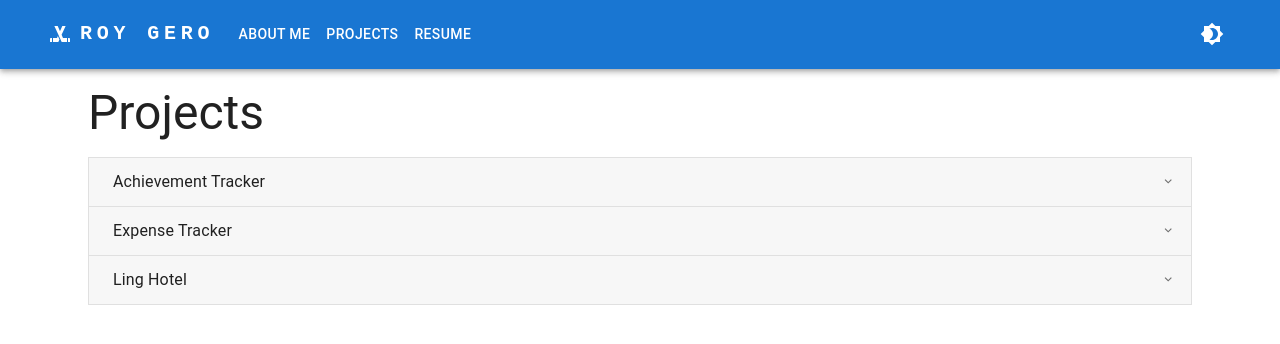
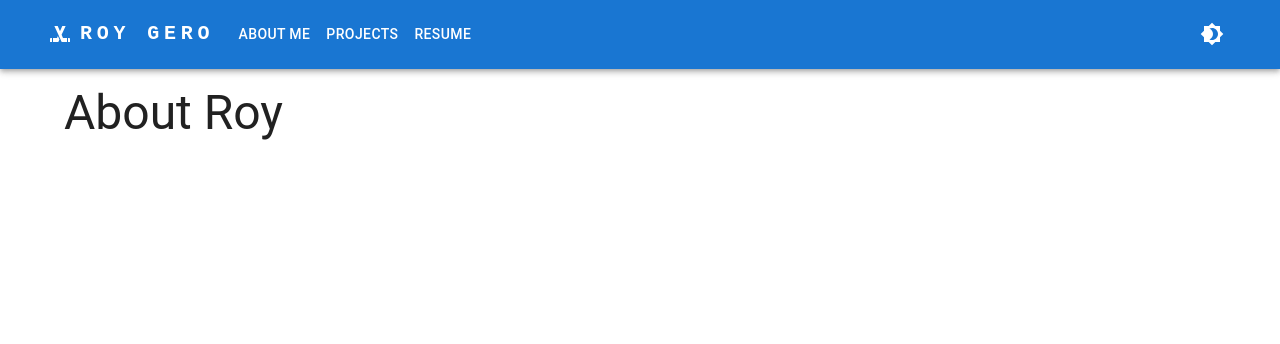
Before and after one commit to rgero/Portfolio, a React (Vite) app in the folder portfolio/: page /about in a window 1280 px wide. Shown: the top 344 px of the page. Built offline with nearby package versions, Linux system fonts and the light colour scheme.

Commit message:
Starting to work on the About Page

```diff
--- a/portfolio/src/App.tsx
+++ b/portfolio/src/App.tsx
@@ -2,6 +2,7 @@ import 'bootstrap/dist/css/bootstrap.min.css';
 
 import { BrowserRouter, Route, Routes } from 'react-router-dom';
 
+import AboutPage from './pages/AboutPage';
 import AppLayout from './ui/AppLayout';
 import { DarkModeProvider } from './context/DarkModeContext';
 import ProjectListPage from './pages/ProjectListPage';
@@ -16,7 +17,7 @@ const App = () => {
             <AppLayout/>
           }>
             <Route index element={<ProjectListPage/>}/>
-            <Route path='/about' element={<ProjectListPage/>} />
+            <Route path='/about' element={<AboutPage/>} />
             <Route path="/projects" element={<ProjectListPage/>}/>
             <Route path="/resume" element={<ProjectListPage/>}/>
           </Route>
--- a/portfolio/src/components/ProjectList.tsx
+++ b/portfolio/src/components/ProjectList.tsx
@@ -40,9 +40,6 @@ const AccordionSummary = styled((props: AccordionSummaryProps) => (
 const ProjectList = () => {
   return (
     <Container>
-      <Box sx={{ paddingY: 2, width: '100%', maxWidth: 500 }}>
-        <Typography variant='h3'>Projects</Typography>
-      </Box>
       {DummyProjects.map( (entry, index) => (
         <Accordion
           slotProps={{ transition: { timeout: 600 } }}
--- /dev/null
+++ b/portfolio/src/pages/AboutPage.tsx
@@ -0,0 +1,12 @@
+import {Container} from "@mui/material"
+import PageHeader from "../ui/PageHeader"
+
+const AboutPage = () => {
+  return (
+    <Container>
+      <PageHeader>About Roy</PageHeader>
+    </Container>
+  )
+}
+
+export default AboutPage
--- a/portfolio/src/pages/ProjectListPage.tsx
+++ b/portfolio/src/pages/ProjectListPage.tsx
@@ -1,11 +1,14 @@
+import { Container } from '@mui/material';
+import PageHeader from '../ui/PageHeader';
 import ProjectList from '../components/ProjectList';
 
 const ProjectListPage = () => {
 
   return (
-    <>
+    <Container>
+      <PageHeader>Project List</PageHeader>
       <ProjectList/>
-    </>
+    </Container>
   )
 }
 
--- a/portfolio/src/ui/AppLayout.tsx
+++ b/portfolio/src/ui/AppLayout.tsx
@@ -6,9 +6,7 @@ const AppLayout = () => {
   return (
       <>
           <Header/>
-          <Container>
-            <Outlet/>
-          </Container>
+          <Outlet/>
       </>
   )
 }
--- /dev/null
+++ b/portfolio/src/ui/PageHeader.tsx
@@ -0,0 +1,11 @@
+import { Box, Typography } from "@mui/material"
+
+const PageHeader = ({children} : {children: React.ReactNode}) => {
+  return (
+    <Box sx={{ paddingY: 2, width: '100%', maxWidth: 500 }}>
+      <Typography variant='h3'>{children}</Typography>
+    </Box>
+  )
+}
+
+export default PageHeader
```
